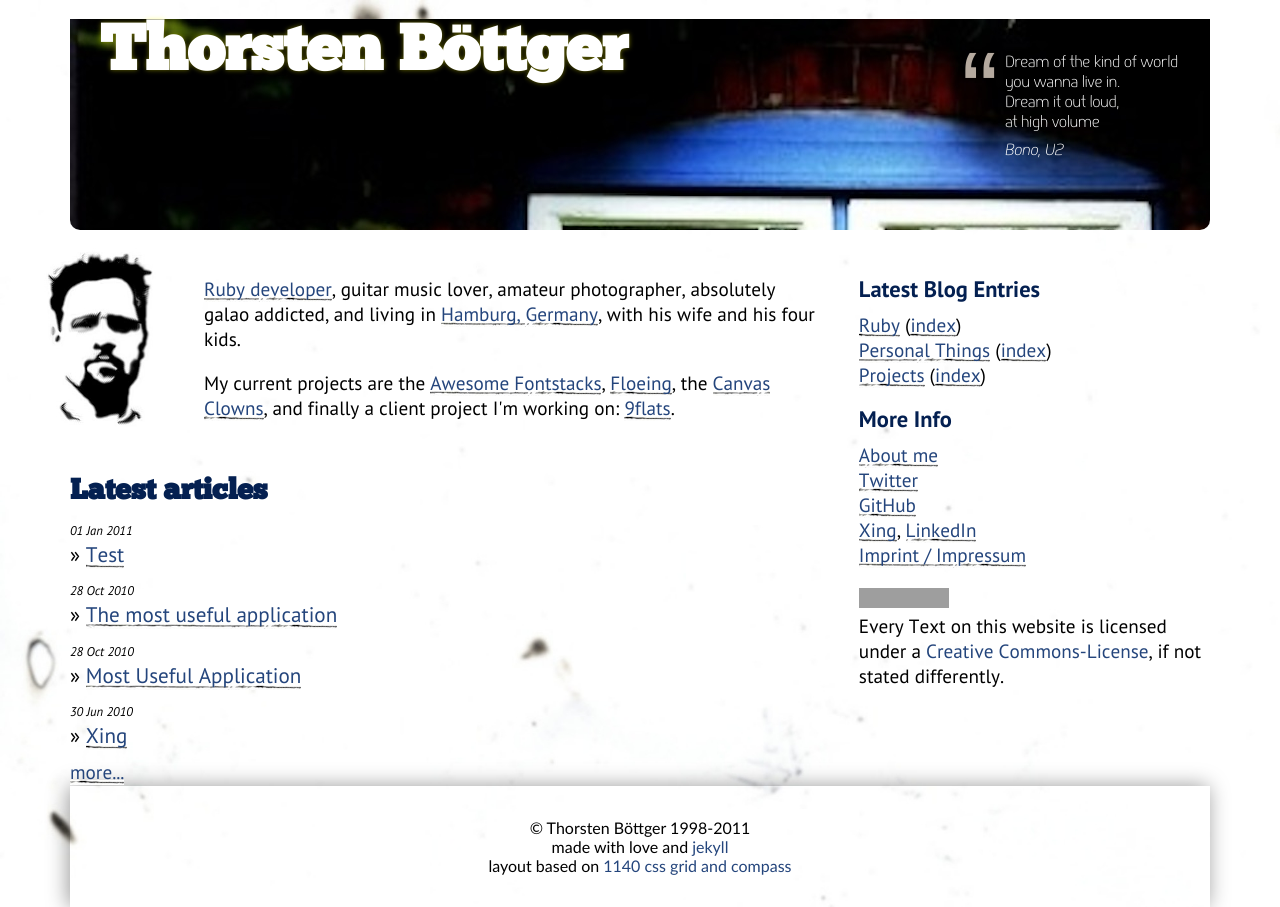
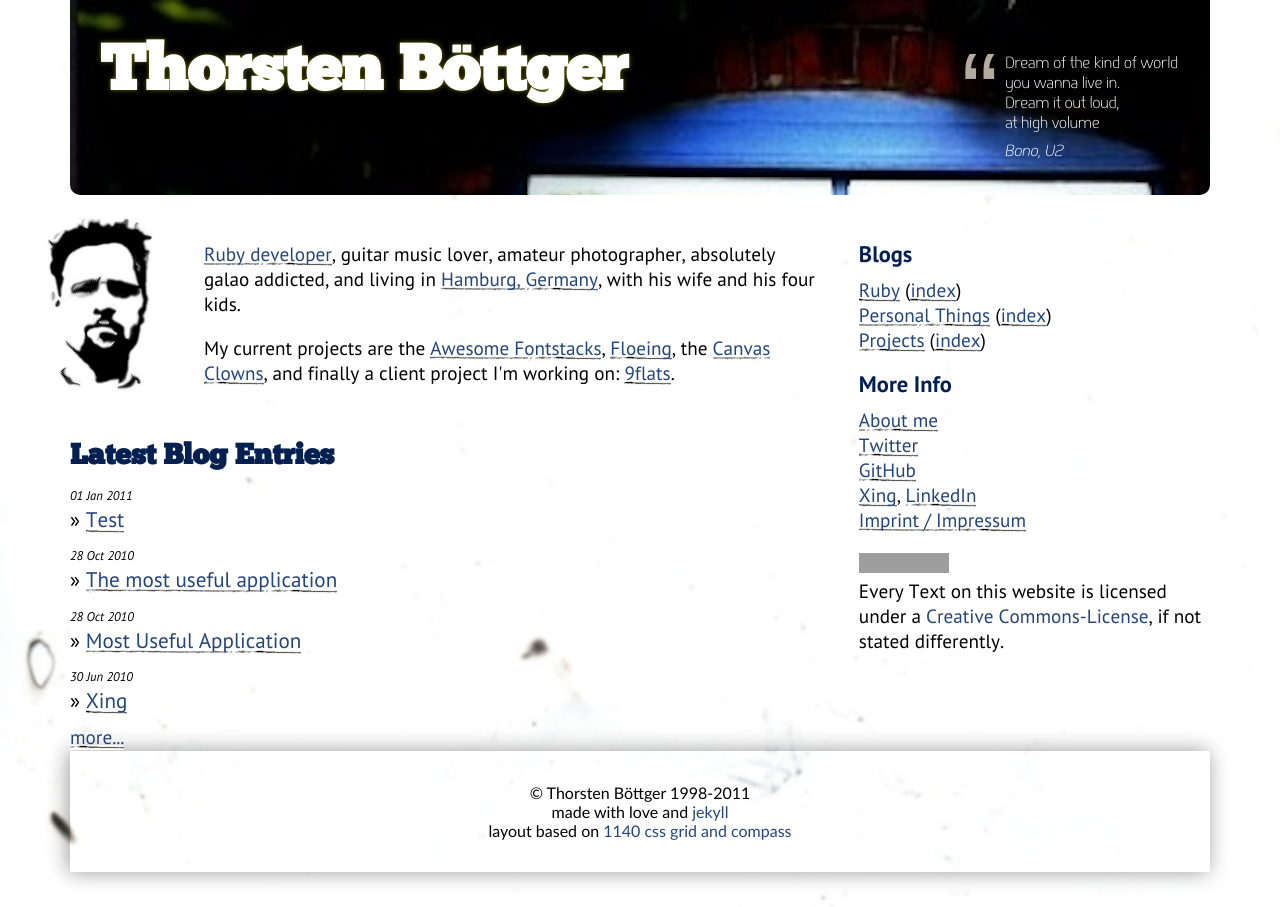
Before and after one commit to alto/mt7.de, a Jekyll site: the page built from index.html, in a window 1280 px wide. Built offline with Jekyll 4.4.1, drawn with Linux system fonts in a browser that asks for light colours; grey boxes are pictures that could not be loaded.

Commit message:
some styling

```diff
--- a/_layouts/default.html
+++ b/_layouts/default.html
@@ -55,7 +55,7 @@
 
     <section class="sidebar">
 
-      <h3>Latest Blog Entries</h3>
+      <h3>Blogs</h3>
       <ol>
         <li><a href="/business/blog.html">Ruby</a> (<a href="/business/index.html">index</a>)</li>
         <li><a href="/personal/blog.html">Personal Things</a> (<a href="/personal/index.html">index</a>)</li>
--- a/css/mobile.css
+++ b/css/mobile.css
@@ -62,7 +62,7 @@ body {
 .header {
   background: black url(/images/window.jpg) top left no-repeat;
   color: white;
-  height: 211px;
+  height: 175px;
   border-radius: 0 0 10px 10px;
   margin-bottom: 1em;
 }
@@ -186,8 +186,9 @@ a.hidden-link {
 /* line 16, ../sass/partials/_specials.sass */
 .header {
   margin-bottom: 3em;
+  padding-top: 20px;
 }
-/* line 18, ../sass/partials/_specials.sass */
+/* line 19, ../sass/partials/_specials.sass */
 .header h1 {
   color: #042051;
   font-family: "ChunkFive", "Georgia", "Palatino", "Times New Roman", "Baskerville", "Hoefler Text", serif;
@@ -197,25 +198,25 @@ a.hidden-link {
   font-size: 4em;
   text-shadow: 0px 0px 5px rgba(255, 255, 0, 0.4);
 }
-/* line 26, ../sass/partials/_specials.sass */
+/* line 27, ../sass/partials/_specials.sass */
 .header h1 a {
   z-index: 100;
   text-decoration: none;
   color: white;
 }
-/* line 30, ../sass/partials/_specials.sass */
+/* line 31, ../sass/partials/_specials.sass */
 .header h1 span {
   font-size: 0.5em;
   font-weight: normal;
 }
 
-/* line 35, ../sass/partials/_specials.sass */
+/* line 36, ../sass/partials/_specials.sass */
 h2, h3, h4, h5 {
   color: #042051;
   font-family: "ChunkFive", "Georgia", "Palatino", "Times New Roman", "Baskerville", "Hoefler Text", serif;
   margin-bottom: 0.5em;
 }
-/* line 39, ../sass/partials/_specials.sass */
+/* line 40, ../sass/partials/_specials.sass */
 h2 span, h3 span, h4 span, h5 span {
   font-style: italic;
   font-weight: 100;
@@ -223,28 +224,28 @@ h2 span, h3 span, h4 span, h5 span {
   display: block;
   height: 1.6em;
 }
-/* line 46, ../sass/partials/_specials.sass */
+/* line 47, ../sass/partials/_specials.sass */
 h2 a:link, h2 a:visited, h3 a:link, h3 a:visited, h4 a:link, h4 a:visited, h5 a:link, h5 a:visited {
   text-decoration: none;
   color: #444444;
 }
-/* line 49, ../sass/partials/_specials.sass */
+/* line 50, ../sass/partials/_specials.sass */
 h2 a:hover, h3 a:hover, h4 a:hover, h5 a:hover {
   text-decoration: underline;
 }
 
-/* line 52, ../sass/partials/_specials.sass */
+/* line 53, ../sass/partials/_specials.sass */
 h2 {
   clear: both;
   margin-top: 2em;
 }
 
-/* line 55, ../sass/partials/_specials.sass */
+/* line 56, ../sass/partials/_specials.sass */
 h3 {
   font-family: "PTSans", "Arial", "Helvetica", "Gill Sans", "Lucida Grande", "Verdana", sans-serif;
 }
 
-/* line 60, ../sass/partials/_specials.sass */
+/* line 61, ../sass/partials/_specials.sass */
 #disqus_thread h2 span, #disqus_thread h3 span, #disqus_thread h4 span, #disqus_thread h5 span {
   font-size: inherit;
   font-weight: inherit;
@@ -253,27 +254,27 @@ h3 {
   font-style: inherit;
 }
 
-/* line 67, ../sass/partials/_specials.sass */
+/* line 68, ../sass/partials/_specials.sass */
 ol, ul {
   margin-bottom: 1em;
 }
 
-/* line 70, ../sass/partials/_specials.sass */
+/* line 71, ../sass/partials/_specials.sass */
 .content, .sidebar {
   line-height: 1.3em;
   font-size: 1.2em;
 }
-/* line 73, ../sass/partials/_specials.sass */
+/* line 74, ../sass/partials/_specials.sass */
 .content p, .sidebar p {
   margin-bottom: 1em;
 }
 
-/* line 76, ../sass/partials/_specials.sass */
+/* line 77, ../sass/partials/_specials.sass */
 .footer {
   font-family: "Gill Sans", "Gill Sans MT", Calibri, sans-serif;
 }
 
-/* line 80, ../sass/partials/_specials.sass */
+/* line 81, ../sass/partials/_specials.sass */
 ul.posts {
   list-style-type: none;
   margin: 0;
@@ -283,11 +284,11 @@ ul.posts {
   font-size: 1.1em;
   margin-bottom: 0.5em;
 }
-/* line 88, ../sass/partials/_specials.sass */
+/* line 89, ../sass/partials/_specials.sass */
 ul.posts li {
   margin-bottom: 0.5em;
 }
-/* line 90, ../sass/partials/_specials.sass */
+/* line 91, ../sass/partials/_specials.sass */
 ul.posts li span {
   font-style: italic;
   font-weight: 100;
--- a/css/screen.css
+++ b/css/screen.css
@@ -58,7 +58,7 @@ body {
 .header {
   background: black url(/images/window.jpg) top left no-repeat;
   color: white;
-  height: 211px;
+  height: 175px;
   border-radius: 0 0 10px 10px;
   margin-bottom: 1em;
 }
@@ -176,8 +176,9 @@ a.hidden-link {
 /* line 16, ../sass/partials/_specials.sass */
 .header {
   margin-bottom: 3em;
+  padding-top: 20px;
 }
-/* line 18, ../sass/partials/_specials.sass */
+/* line 19, ../sass/partials/_specials.sass */
 .header h1 {
   color: #042051;
   font-family: "ChunkFive", "Georgia", "Palatino", "Times New Roman", "Baskerville", "Hoefler Text", serif;
@@ -187,25 +188,25 @@ a.hidden-link {
   font-size: 4em;
   text-shadow: 0px 0px 5px rgba(255, 255, 0, 0.4);
 }
-/* line 26, ../sass/partials/_specials.sass */
+/* line 27, ../sass/partials/_specials.sass */
 .header h1 a {
   z-index: 100;
   text-decoration: none;
   color: white;
 }
-/* line 30, ../sass/partials/_specials.sass */
+/* line 31, ../sass/partials/_specials.sass */
 .header h1 span {
   font-size: 0.5em;
   font-weight: normal;
 }
 
-/* line 35, ../sass/partials/_specials.sass */
+/* line 36, ../sass/partials/_specials.sass */
 h2, h3, h4, h5 {
   color: #042051;
   font-family: "ChunkFive", "Georgia", "Palatino", "Times New Roman", "Baskerville", "Hoefler Text", serif;
   margin-bottom: 0.5em;
 }
-/* line 39, ../sass/partials/_specials.sass */
+/* line 40, ../sass/partials/_specials.sass */
 h2 span, h3 span, h4 span, h5 span {
   font-style: italic;
   font-weight: 100;
@@ -213,28 +214,28 @@ h2 span, h3 span, h4 span, h5 span {
   display: block;
   height: 1.6em;
 }
-/* line 46, ../sass/partials/_specials.sass */
+/* line 47, ../sass/partials/_specials.sass */
 h2 a:link, h2 a:visited, h3 a:link, h3 a:visited, h4 a:link, h4 a:visited, h5 a:link, h5 a:visited {
   text-decoration: none;
   color: #444444;
 }
-/* line 49, ../sass/partials/_specials.sass */
+/* line 50, ../sass/partials/_specials.sass */
 h2 a:hover, h3 a:hover, h4 a:hover, h5 a:hover {
   text-decoration: underline;
 }
 
-/* line 52, ../sass/partials/_specials.sass */
+/* line 53, ../sass/partials/_specials.sass */
 h2 {
   clear: both;
   margin-top: 2em;
 }
 
-/* line 55, ../sass/partials/_specials.sass */
+/* line 56, ../sass/partials/_specials.sass */
 h3 {
   font-family: "PTSans", "Arial", "Helvetica", "Gill Sans", "Lucida Grande", "Verdana", sans-serif;
 }
 
-/* line 60, ../sass/partials/_specials.sass */
+/* line 61, ../sass/partials/_specials.sass */
 #disqus_thread h2 span, #disqus_thread h3 span, #disqus_thread h4 span, #disqus_thread h5 span {
   font-size: inherit;
   font-weight: inherit;
@@ -243,27 +244,27 @@ h3 {
   font-style: inherit;
 }
 
-/* line 67, ../sass/partials/_specials.sass */
+/* line 68, ../sass/partials/_specials.sass */
 ol, ul {
   margin-bottom: 1em;
 }
 
-/* line 70, ../sass/partials/_specials.sass */
+/* line 71, ../sass/partials/_specials.sass */
 .content, .sidebar {
   line-height: 1.3em;
   font-size: 1.2em;
 }
-/* line 73, ../sass/partials/_specials.sass */
+/* line 74, ../sass/partials/_specials.sass */
 .content p, .sidebar p {
   margin-bottom: 1em;
 }
 
-/* line 76, ../sass/partials/_specials.sass */
+/* line 77, ../sass/partials/_specials.sass */
 .footer {
   font-family: "Gill Sans", "Gill Sans MT", Calibri, sans-serif;
 }
 
-/* line 80, ../sass/partials/_specials.sass */
+/* line 81, ../sass/partials/_specials.sass */
 ul.posts {
   list-style-type: none;
   margin: 0;
@@ -273,11 +274,11 @@ ul.posts {
   font-size: 1.1em;
   margin-bottom: 0.5em;
 }
-/* line 88, ../sass/partials/_specials.sass */
+/* line 89, ../sass/partials/_specials.sass */
 ul.posts li {
   margin-bottom: 0.5em;
 }
-/* line 90, ../sass/partials/_specials.sass */
+/* line 91, ../sass/partials/_specials.sass */
 ul.posts li span {
   font-style: italic;
   font-weight: 100;
--- a/css/smallscreen.css
+++ b/css/smallscreen.css
@@ -58,7 +58,7 @@ body {
 .header {
   background: black url(/images/window.jpg) top left no-repeat;
   color: white;
-  height: 211px;
+  height: 175px;
   border-radius: 0 0 10px 10px;
   margin-bottom: 1em;
 }
@@ -176,8 +176,9 @@ a.hidden-link {
 /* line 16, ../sass/partials/_specials.sass */
 .header {
   margin-bottom: 3em;
+  padding-top: 20px;
 }
-/* line 18, ../sass/partials/_specials.sass */
+/* line 19, ../sass/partials/_specials.sass */
 .header h1 {
   color: #042051;
   font-family: "ChunkFive", "Georgia", "Palatino", "Times New Roman", "Baskerville", "Hoefler Text", serif;
@@ -187,25 +188,25 @@ a.hidden-link {
   font-size: 4em;
   text-shadow: 0px 0px 5px rgba(255, 255, 0, 0.4);
 }
-/* line 26, ../sass/partials/_specials.sass */
+/* line 27, ../sass/partials/_specials.sass */
 .header h1 a {
   z-index: 100;
   text-decoration: none;
   color: white;
 }
-/* line 30, ../sass/partials/_specials.sass */
+/* line 31, ../sass/partials/_specials.sass */
 .header h1 span {
   font-size: 0.5em;
   font-weight: normal;
 }
 
-/* line 35, ../sass/partials/_specials.sass */
+/* line 36, ../sass/partials/_specials.sass */
 h2, h3, h4, h5 {
   color: #042051;
   font-family: "ChunkFive", "Georgia", "Palatino", "Times New Roman", "Baskerville", "Hoefler Text", serif;
   margin-bottom: 0.5em;
 }
-/* line 39, ../sass/partials/_specials.sass */
+/* line 40, ../sass/partials/_specials.sass */
 h2 span, h3 span, h4 span, h5 span {
   font-style: italic;
   font-weight: 100;
@@ -213,28 +214,28 @@ h2 span, h3 span, h4 span, h5 span {
   display: block;
   height: 1.6em;
 }
-/* line 46, ../sass/partials/_specials.sass */
+/* line 47, ../sass/partials/_specials.sass */
 h2 a:link, h2 a:visited, h3 a:link, h3 a:visited, h4 a:link, h4 a:visited, h5 a:link, h5 a:visited {
   text-decoration: none;
   color: #444444;
 }
-/* line 49, ../sass/partials/_specials.sass */
+/* line 50, ../sass/partials/_specials.sass */
 h2 a:hover, h3 a:hover, h4 a:hover, h5 a:hover {
   text-decoration: underline;
 }
 
-/* line 52, ../sass/partials/_specials.sass */
+/* line 53, ../sass/partials/_specials.sass */
 h2 {
   clear: both;
   margin-top: 2em;
 }
 
-/* line 55, ../sass/partials/_specials.sass */
+/* line 56, ../sass/partials/_specials.sass */
 h3 {
   font-family: "PTSans", "Arial", "Helvetica", "Gill Sans", "Lucida Grande", "Verdana", sans-serif;
 }
 
-/* line 60, ../sass/partials/_specials.sass */
+/* line 61, ../sass/partials/_specials.sass */
 #disqus_thread h2 span, #disqus_thread h3 span, #disqus_thread h4 span, #disqus_thread h5 span {
   font-size: inherit;
   font-weight: inherit;
@@ -243,27 +244,27 @@ h3 {
   font-style: inherit;
 }
 
-/* line 67, ../sass/partials/_specials.sass */
+/* line 68, ../sass/partials/_specials.sass */
 ol, ul {
   margin-bottom: 1em;
 }
 
-/* line 70, ../sass/partials/_specials.sass */
+/* line 71, ../sass/partials/_specials.sass */
 .content, .sidebar {
   line-height: 1.3em;
   font-size: 1.2em;
 }
-/* line 73, ../sass/partials/_specials.sass */
+/* line 74, ../sass/partials/_specials.sass */
 .content p, .sidebar p {
   margin-bottom: 1em;
 }
 
-/* line 76, ../sass/partials/_specials.sass */
+/* line 77, ../sass/partials/_specials.sass */
 .footer {
   font-family: "Gill Sans", "Gill Sans MT", Calibri, sans-serif;
 }
 
-/* line 80, ../sass/partials/_specials.sass */
+/* line 81, ../sass/partials/_specials.sass */
 ul.posts {
   list-style-type: none;
   margin: 0;
@@ -273,11 +274,11 @@ ul.posts {
   font-size: 1.1em;
   margin-bottom: 0.5em;
 }
-/* line 88, ../sass/partials/_specials.sass */
+/* line 89, ../sass/partials/_specials.sass */
 ul.posts li {
   margin-bottom: 0.5em;
 }
-/* line 90, ../sass/partials/_specials.sass */
+/* line 91, ../sass/partials/_specials.sass */
 ul.posts li span {
   font-style: italic;
   font-weight: 100;
--- a/index.html
+++ b/index.html
@@ -21,7 +21,7 @@ current: about
 </p>
 
 
-<h2>Latest articles</h2>
+<h2>Latest Blog Entries</h2>
 
 <ul class="posts">
   {% for post in site.posts limit: 5 %}
--- a/sass/partials/_generics.sass
+++ b/sass/partials/_generics.sass
@@ -12,7 +12,7 @@ body
 .header
   background: black url(/images/window.jpg) top left no-repeat
   color: white
-  height: 211px
+  height: 175px
   border-radius: 0 0 10px 10px
   // box-shadow: 2px 2px 5px rgba(0,0,0,0.4)
   margin-bottom: 1em
--- a/sass/partials/_specials.sass
+++ b/sass/partials/_specials.sass
@@ -15,6 +15,7 @@ a
 
 .header
   margin-bottom: 3em
+  padding-top: 20px
   h1
     color: $displaycolor
     font-family: $displayfont
```
